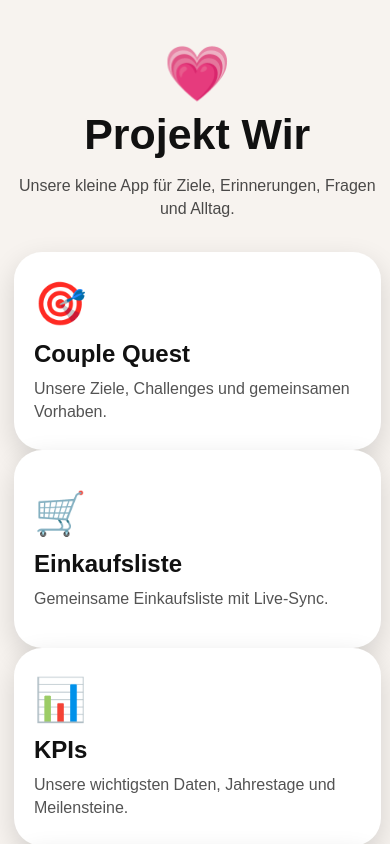
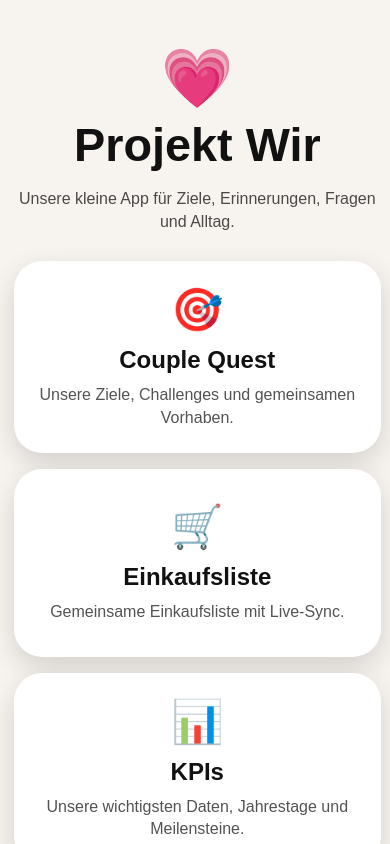
Before and after one commit to bjkhhde-art/Projekt-Wir, a plain HTML site: page index.html in a window 390 px wide. Shown: the top 844 px of the page. Drawn offline with Linux system fonts and the light colour scheme.

Commit message:
Refactor CSS styles for home layout and components

```diff
--- a/home.css
+++ b/home.css
@@ -13,16 +13,16 @@
 
 .hero {
   text-align: center;
-  margin: 36px auto 32px;
+  margin: 34px auto 32px;
 }
 
 .heart {
-  font-size: 54px;
-  margin-bottom: 8px;
+  font-size: 58px;
+  margin-bottom: 10px;
 }
 
 .hero h1 {
-  font-size: clamp(42px, 11vw, 72px);
+  font-size: clamp(44px, 12vw, 76px);
   margin: 0;
   line-height: 1;
 }
@@ -35,7 +35,7 @@
   line-height: 1.45;
 }
 
-.card-grid {
+.home-grid {
   display: grid;
   grid-template-columns: repeat(2, 1fr);
   gap: 18px;
@@ -48,11 +48,12 @@
   color: #111;
   border-radius: 28px;
   padding: 28px 22px;
-  min-height: 190px;
+  min-height: 180px;
   box-shadow: 0 10px 28px rgba(0,0,0,0.14);
   display: flex;
   flex-direction: column;
   justify-content: center;
+  text-align: center;
   transition: transform 0.2s ease, box-shadow 0.2s ease;
 }
 
@@ -62,12 +63,12 @@
 }
 
 .card-icon {
-  font-size: 46px;
+  font-size: 48px;
   margin-bottom: 12px;
 }
 
 .home-card h2 {
-  font-size: 26px;
+  font-size: 27px;
   margin: 0 0 10px;
 }
 
@@ -84,16 +85,17 @@
   }
 
   .hero {
-    margin-top: 28px;
+    margin-top: 30px;
+    margin-bottom: 28px;
   }
 
-  .card-grid {
+  .home-grid {
     grid-template-columns: 1fr;
     gap: 16px;
   }
 
   .home-card {
-    min-height: 150px;
+    min-height: 140px;
     padding: 24px 20px;
   }
 
```
